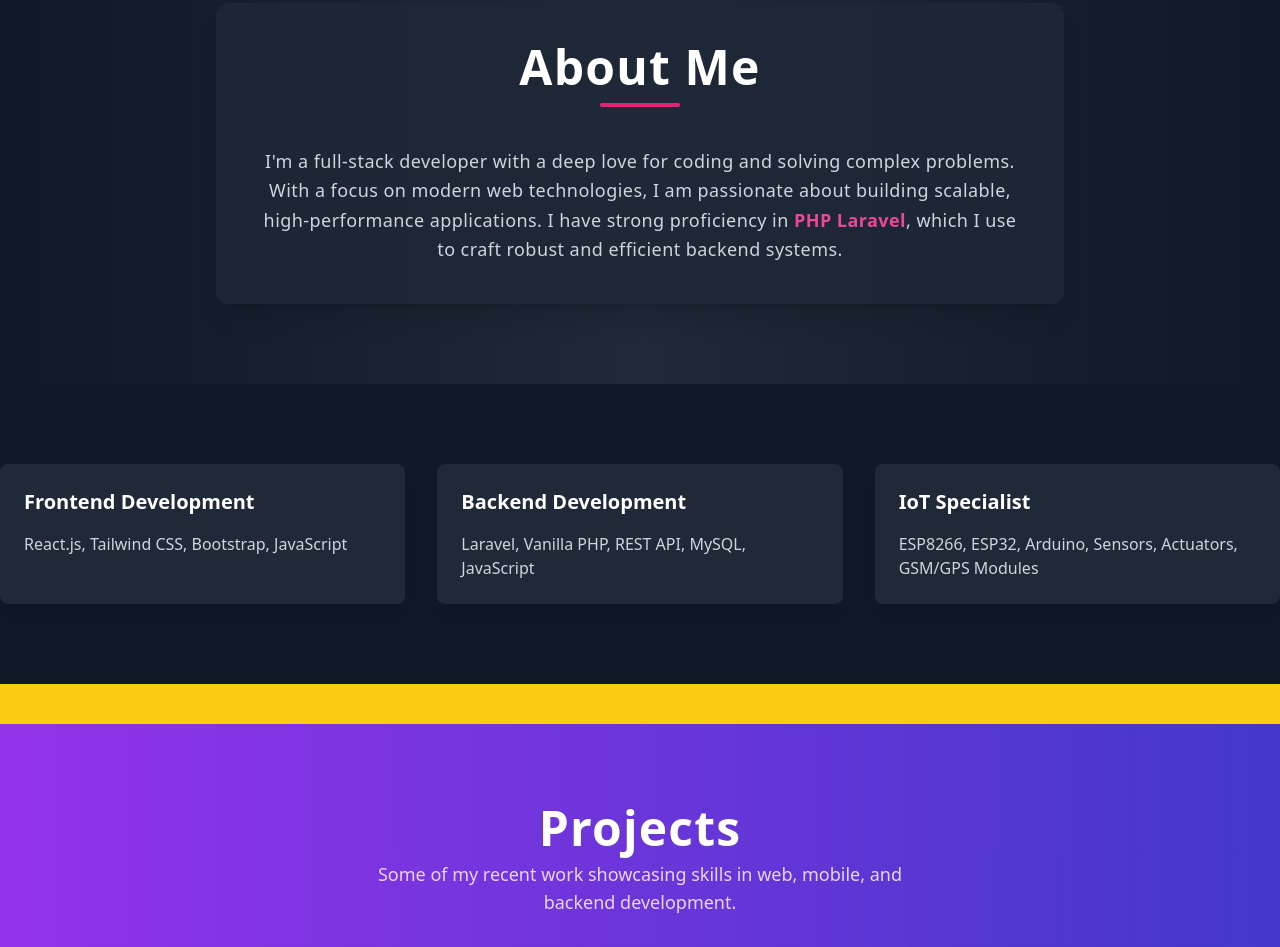
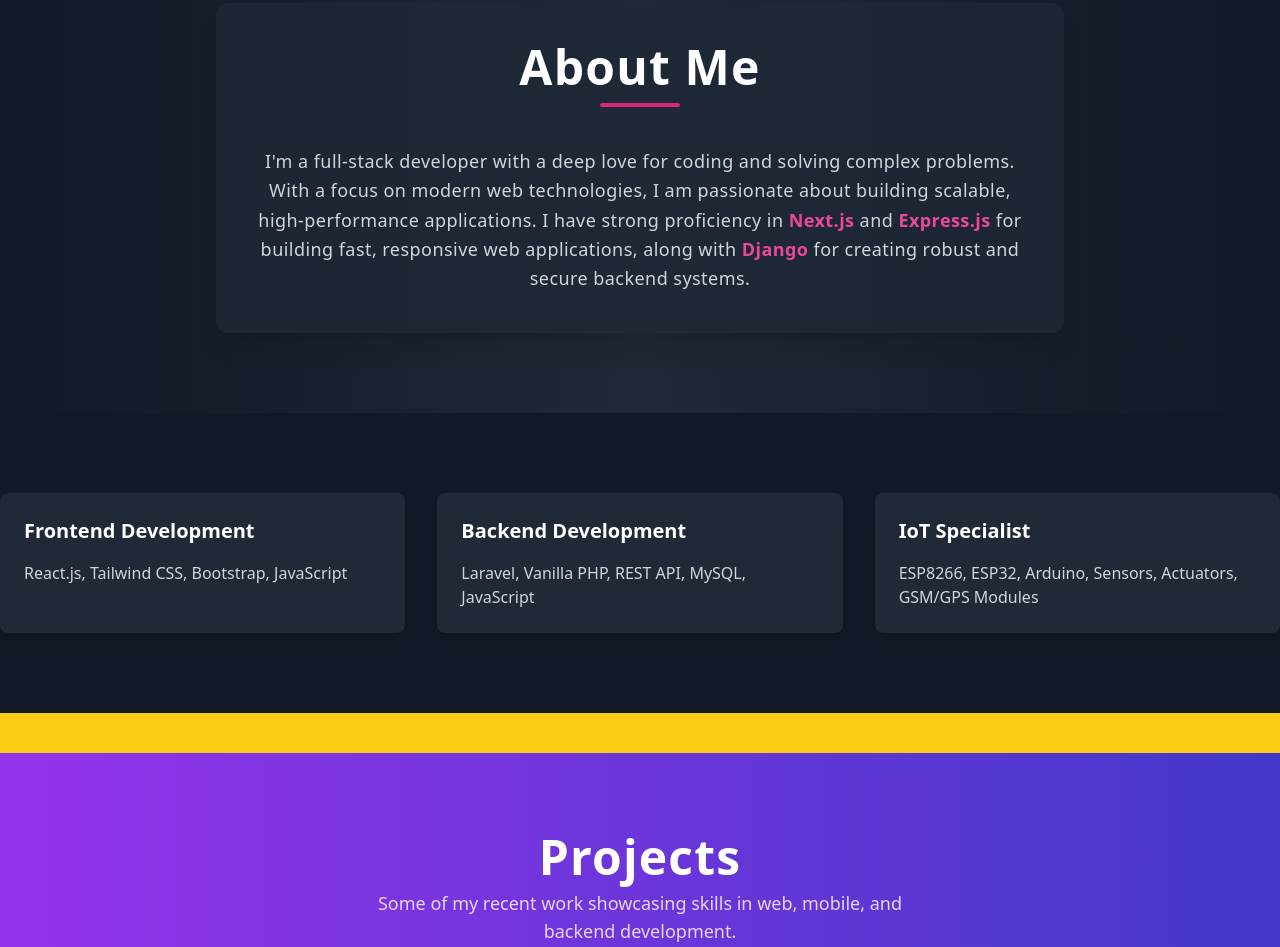
Before and after one commit to CrisTheNoob/Cris-John, a plain HTML site: page index.html in a window 1280 px wide. Shown: the part 1437-2384 px from the top of the page. Drawn offline with nearby package versions, Linux system fonts and the light colour scheme.

Commit message:
Update index.html

```diff
--- a/index.html
+++ b/index.html
@@ -112,11 +112,12 @@
           </h2>
           <p class="mt-6 text-gray-300 text-lg leading-relaxed font-light tracking-wide">
             I'm a full-stack developer with a deep love for coding and solving complex problems. With a focus on modern web technologies, I am passionate about building scalable, high-performance applications.
-            I have strong proficiency in <span class="font-semibold text-pink-500">PHP Laravel</span>, which I use to craft robust and efficient backend systems.
+            I have strong proficiency in <span class="font-semibold text-pink-500">Next.js</span> and <span class="font-semibold text-pink-500">Express.js</span> for building fast, responsive web applications, along with <span class="font-semibold text-pink-500">Django</span> for creating robust and secure backend systems.
           </p>
         </div>
       </div>
     </section>
+
 
 
     <!-- Skills Section -->
```
Lines whose indentation alone changed are shown as unchanged.
